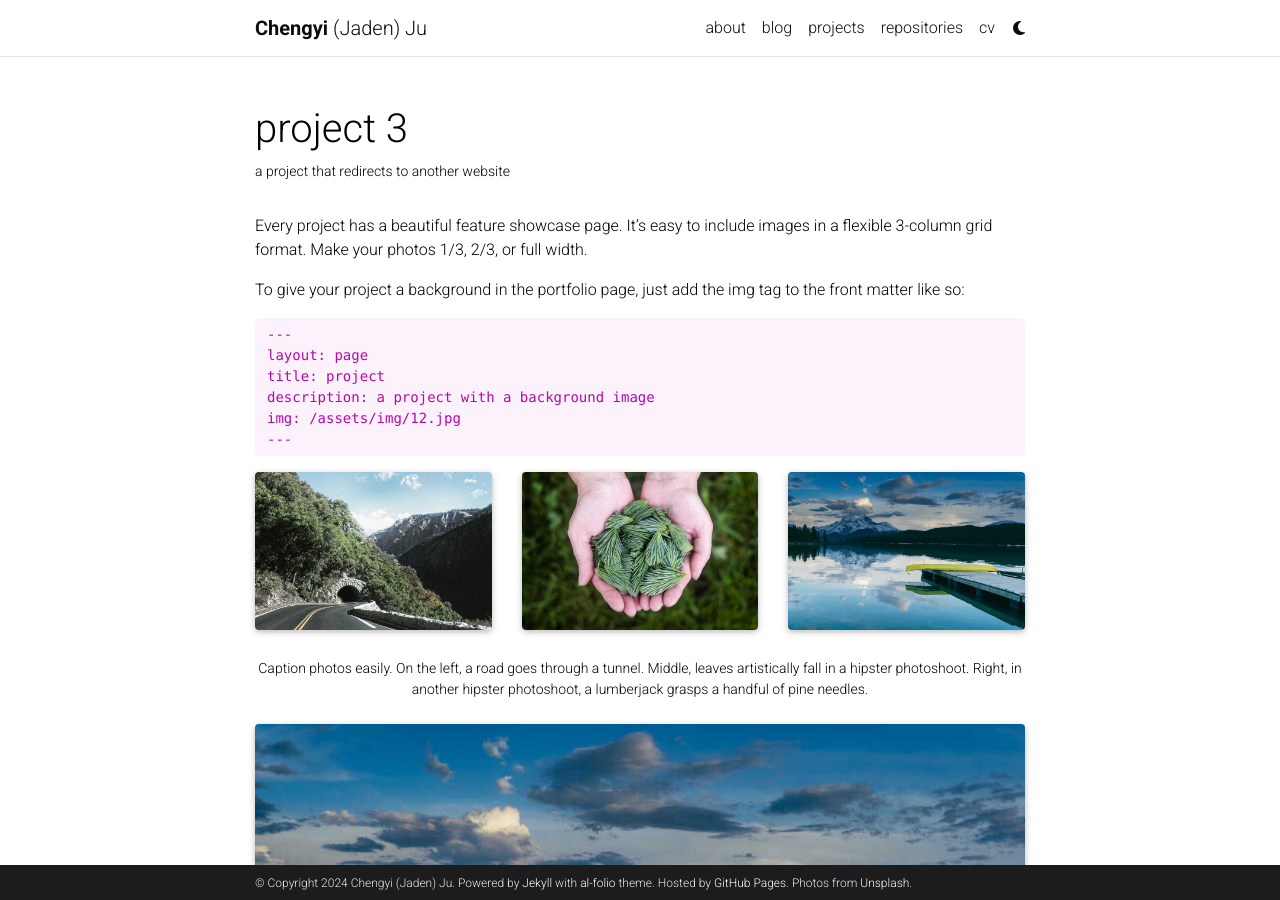
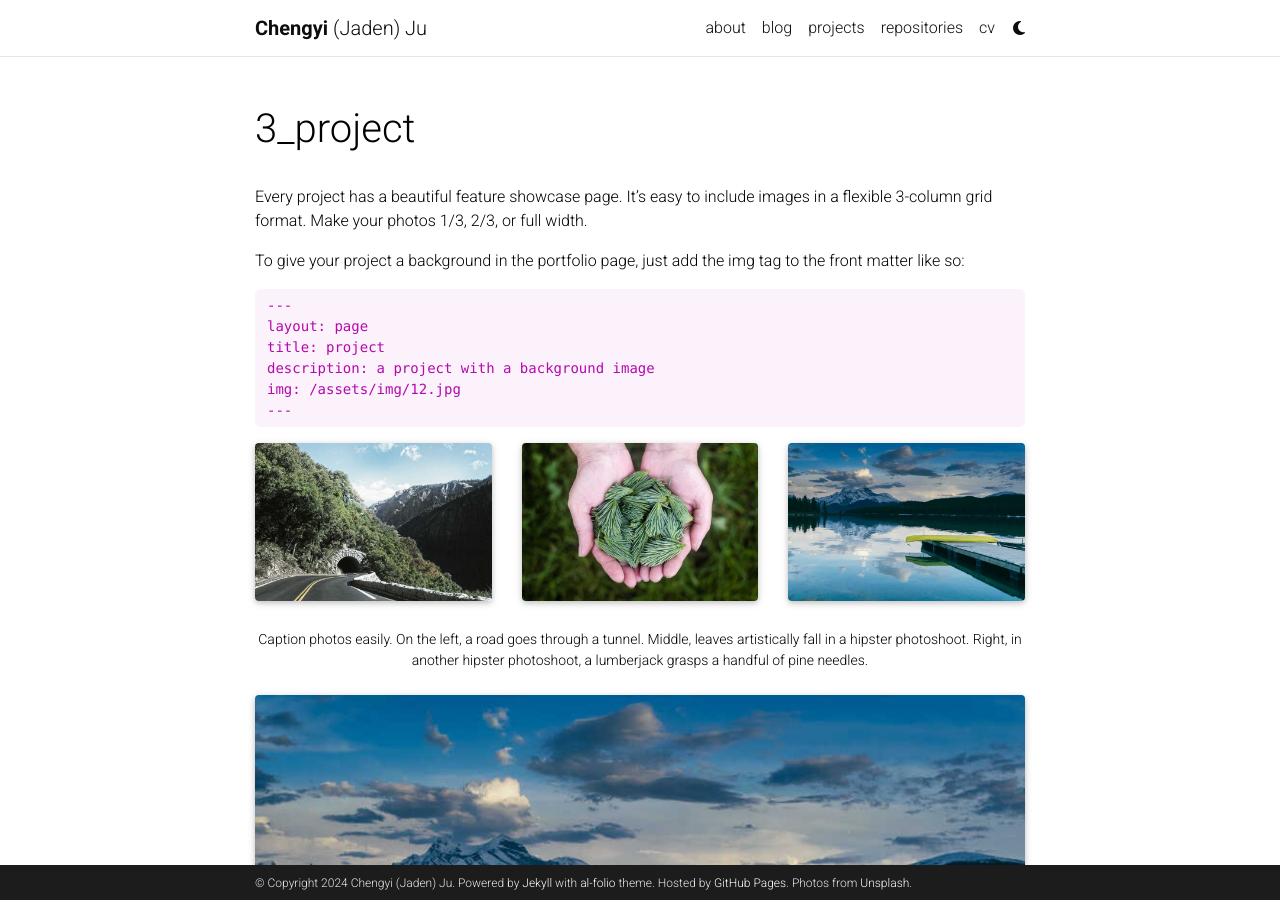
Before and after one commit to DoinJ/DoinJ.github.io, a Jekyll site: the page built from _projects/3_project.md, in a window 1280 px wide and 900 px high. Built offline with Jekyll 4.4.1, drawn with Linux system fonts in a browser that asks for light colours; full-size pictures stand in for the smaller copies a plugin makes; comment, search, counter and statistics services are not loaded; a style sheet for code colours, icons or effects is not loaded.

Commit message:
Update projects

```diff
--- a/_projects/3_project.md
+++ b/_projects/3_project.md
@@ -1,10 +1,10 @@
 ---
 layout: page
-title: project 3
-description: a project that redirects to another website
-img: assets/img/7.jpg
-redirect: https://unsplash.com
-importance: 3
+title:
+description:
+img: assets/img/hkjc1.jpg
+redirect: https://www.jcschooldiversity.hk/
+importance: 2
 category: work
 ---
 
```
Also changed, not shown: _projects/1_project.md (+1 -1 lines), _projects/2_project.md (+1 -1 lines).
